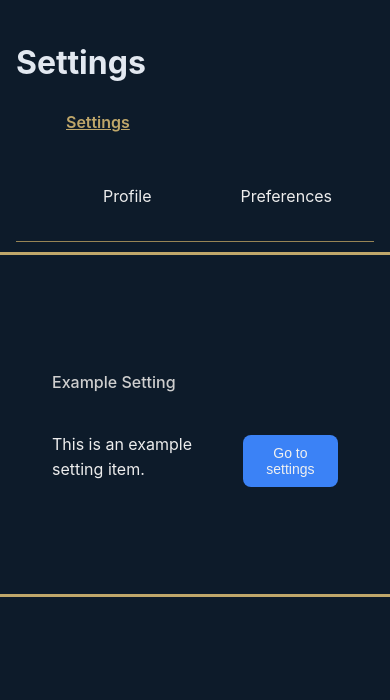
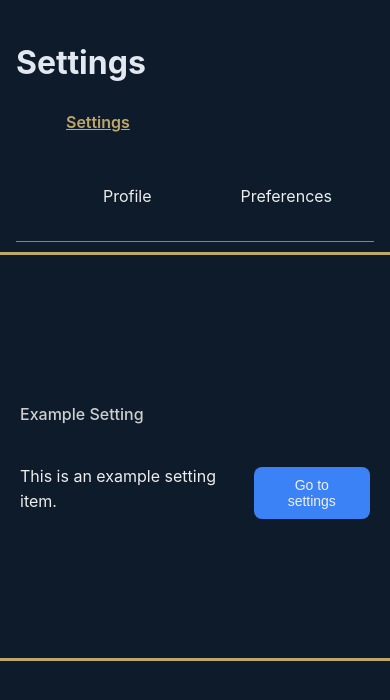
Before and after one commit to LuisDev912/EduMath-Track, a React (Vite) app in the folder frontend/: page /settings in a window 390 px wide. Shown: the top 700 px of the page. Built offline with nearby package versions, Linux system fonts and the light colour scheme.

Commit message:
fix(settings): fix big amount of spacing in small screens

```diff
--- a/frontend/src/features/settings/components/Settings.module.css
+++ b/frontend/src/features/settings/components/Settings.module.css
@@ -8,7 +8,14 @@
 .settingsContent {
     max-width: 1200px;
     margin: 0 auto;
-    padding: var(--space-xl);
+    padding-left: 0;
+    padding-right: 0;
+}
+
+@media (min-width: 455px) {
+    .settingsContent {
+        padding: var(--space-xl);
+    }
 }
 
 /* === SETTINGS ITEMS === */
```
